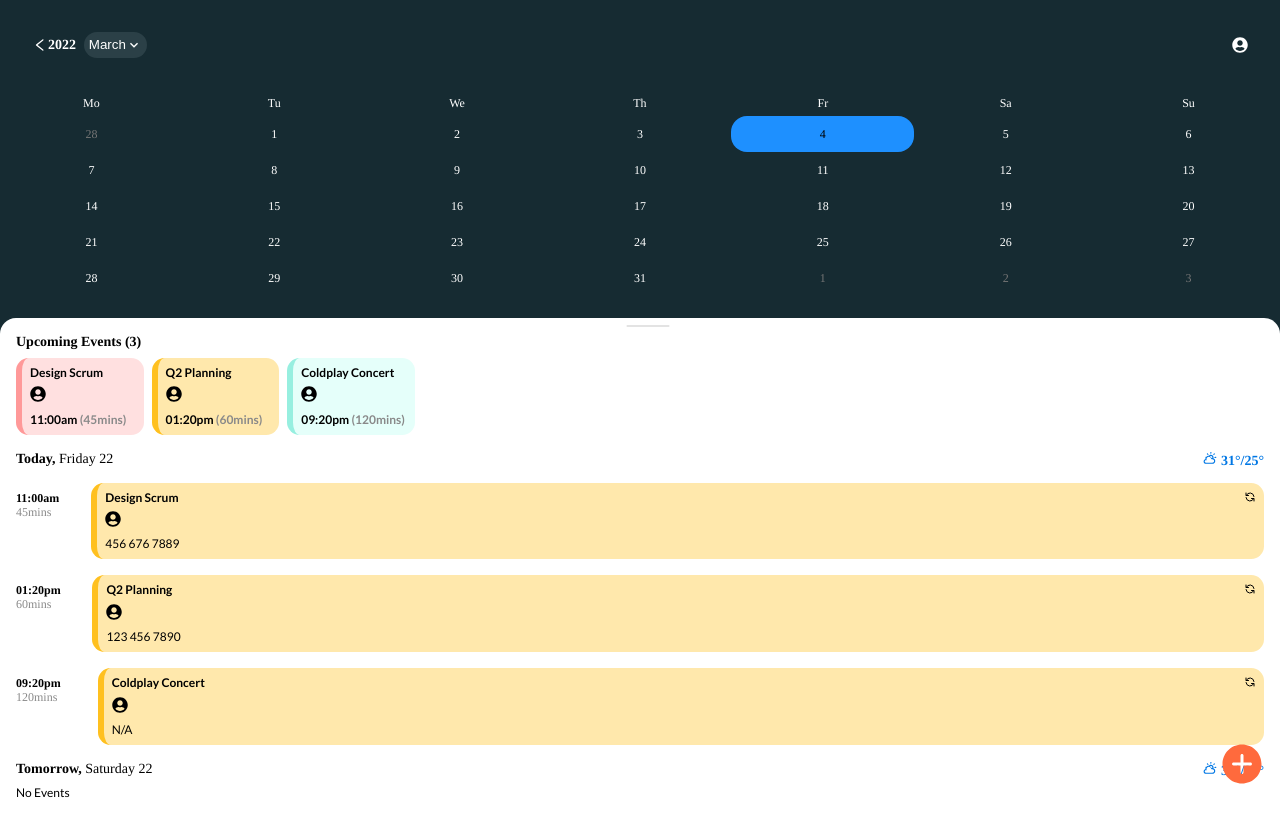
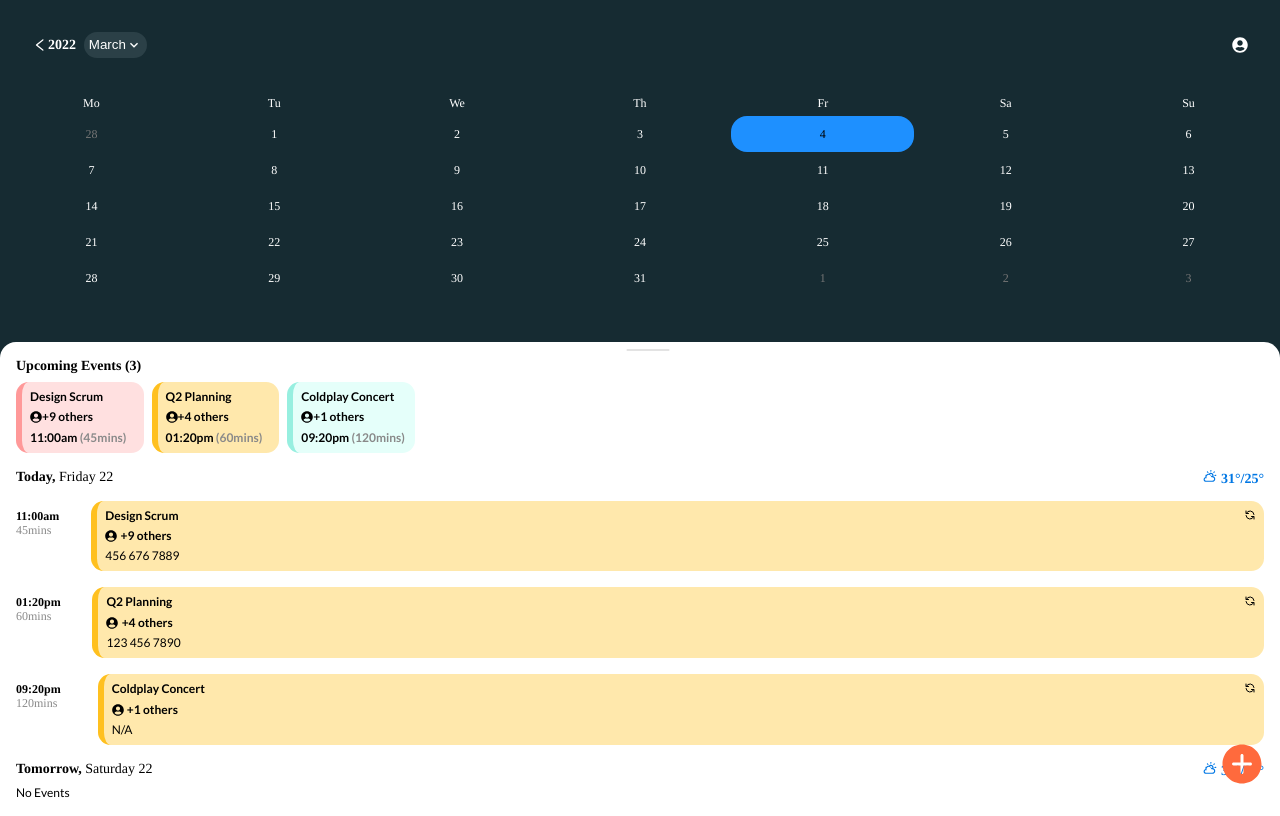
Before and after one commit to ashutosh44ks/calendar-mobile-app, a React (Create React App) app: page /calendar-mobile-app/ in a window 1280 px wide. Both pictures are taken after a click on the button 937 px from the left and 768 px from the top of the page. Built offline with nearby package versions, Linux system fonts and the light colour scheme.

Commit message:
add more participants

```diff
--- a/src/Components/MainLower.js
+++ b/src/Components/MainLower.js
@@ -17,7 +17,7 @@ const MainLower = ({ eventCount, events, setToggle }) => {
               <div className="event-card">
                 <div className="event-card-head">{event.title}</div>
                 <div className="event-card-participants">
-                  <FaUserCircle />
+                  <FaUserCircle /> {`+${event.participants -1 } others`}
                 </div>
                 <div className="event-card-foot">
                   {event.time} <span>({event.timeLeft})</span>
@@ -47,6 +47,7 @@ const MainLower = ({ eventCount, events, setToggle }) => {
                     </div>
                     <div className="event-card-long-participants">
                       <FaUserCircle />
+                      {`+${event.participants -1} others`}
                     </div>
                     <div className="event-card-long-foot">{event.callCode}</div>
                   </div>
--- a/src/Stylesheets/Main.css
+++ b/src/Stylesheets/Main.css
@@ -84,6 +84,13 @@
 }
 .event-card-participants {
   margin: 0.4rem 0;
+  font-family: Lato;
+  font-size: 12px;
+  font-style: normal;
+  font-weight: 700;
+  line-height: 14px;
+  display: flex;
+  align-items: center;
 }
 .event-card-foot span {
   color: #898989;
@@ -139,7 +146,17 @@
   border-left: 0.4rem solid #97efe0;
 }
 .event-card-long-participants {
+  font-family: Lato;
+  font-size: 12px;
+  font-style: normal;
+  font-weight: 700;
+  line-height: 14px;
   margin: 0.4rem 0;
+  display: flex;
+  align-items: center;
+}
+.event-card-long-participants svg {
+  margin-right: 0.2rem;
 }
 .event-card-long-head,
 .event-card-long-foot {
```
